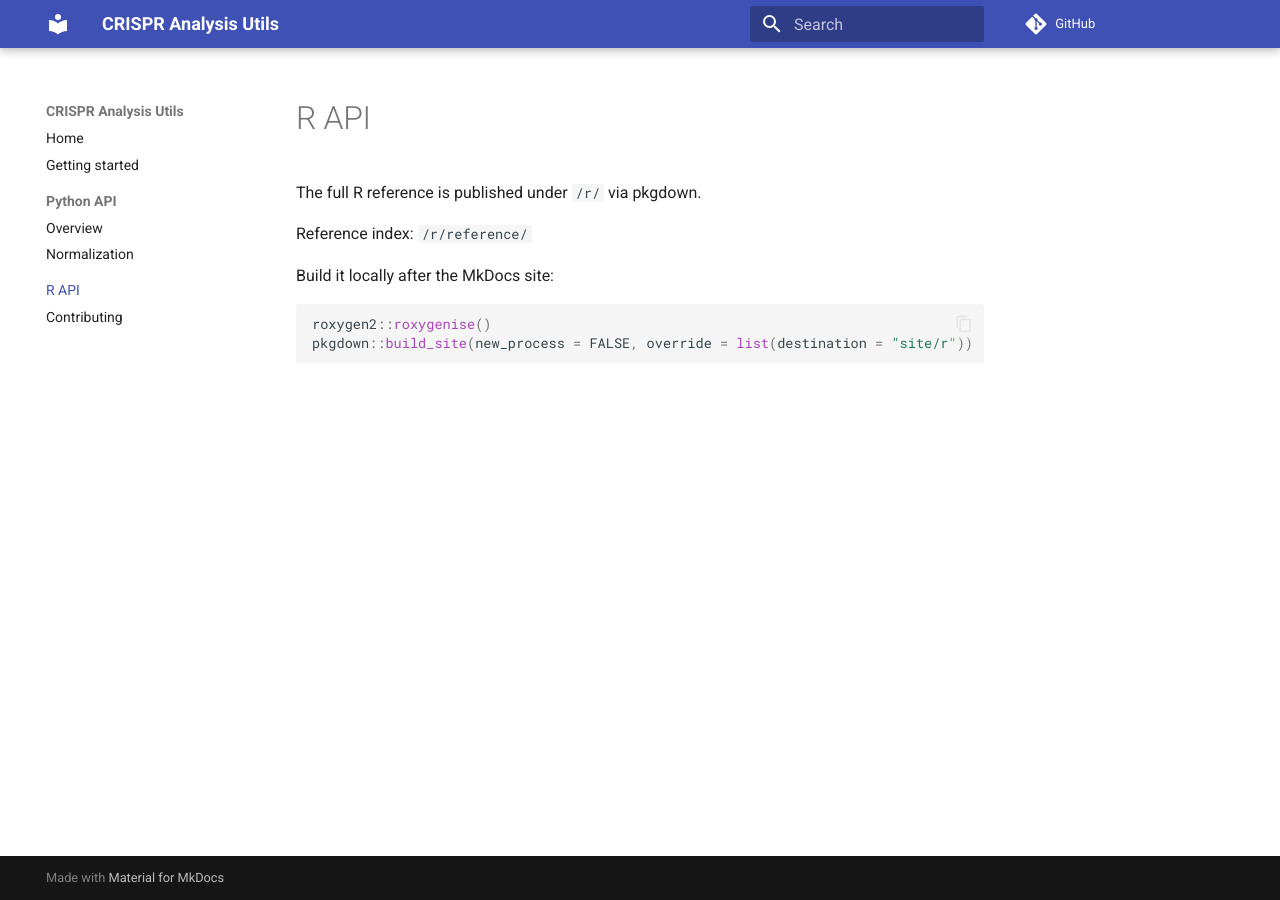
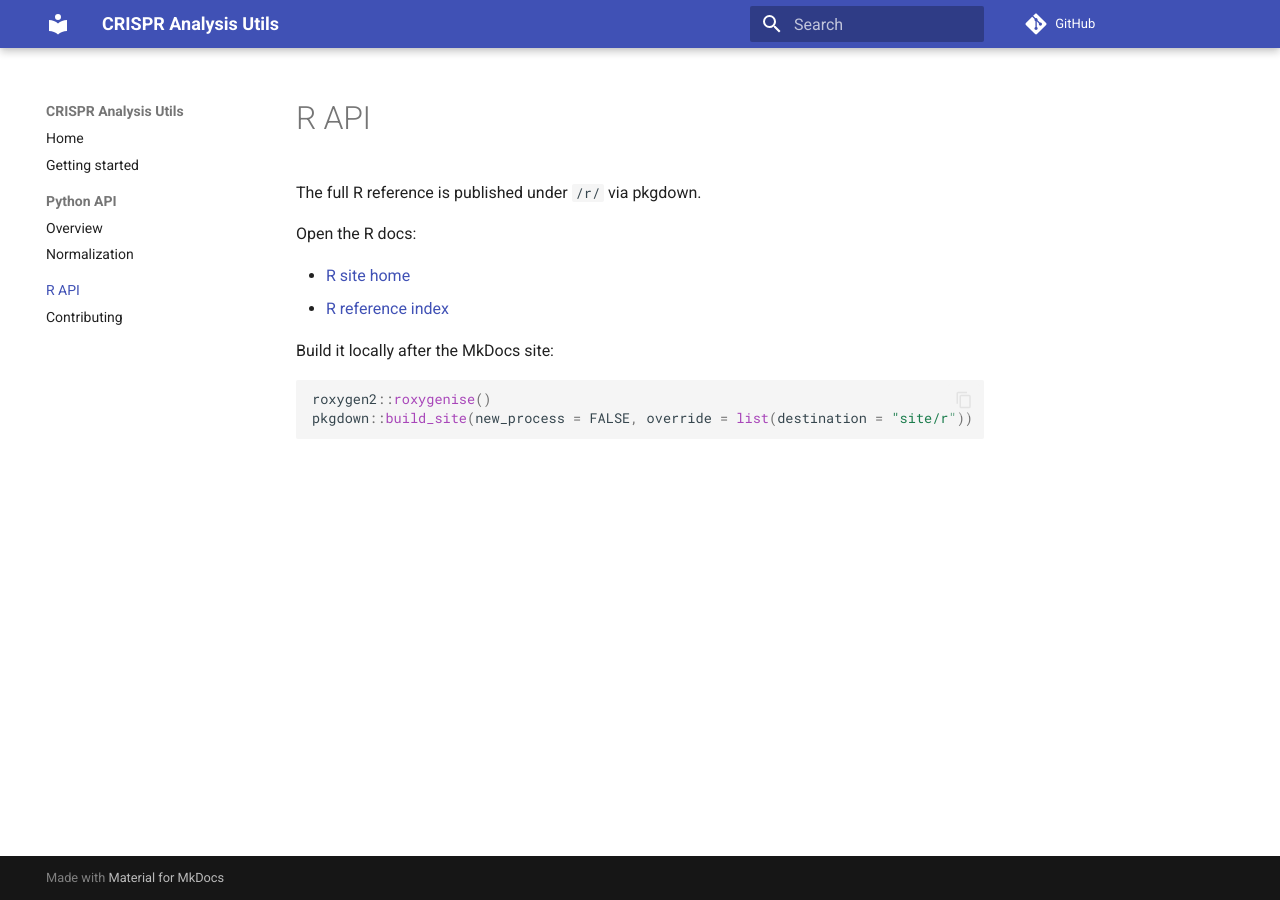
Before and after one commit to EngreitzLab/crispr-analysis-utils, an MkDocs documentation site: the page built from docs/r-api.md, in a window 1280 px wide. Built offline with MkDocs 1.6.1 and Material for MkDocs 9.7.7, drawn with Linux system fonts in a browser that asks for light colours; comment, search, counter and statistics services are not loaded.

Commit message:
docs: surface R pkgdown links and verify site/r output

```diff
--- a/docs/r-api.md
+++ b/docs/r-api.md
@@ -2,7 +2,10 @@
 
 The full R reference is published under `/r/` via pkgdown.
 
-Reference index: `/r/reference/`
+Open the R docs:
+
+- [R site home](/crispr-analysis-utils/r/)
+- [R reference index](/crispr-analysis-utils/r/reference/)
 
 Build it locally after the MkDocs site:
 
```
Also changed, not shown: 1 other file.
